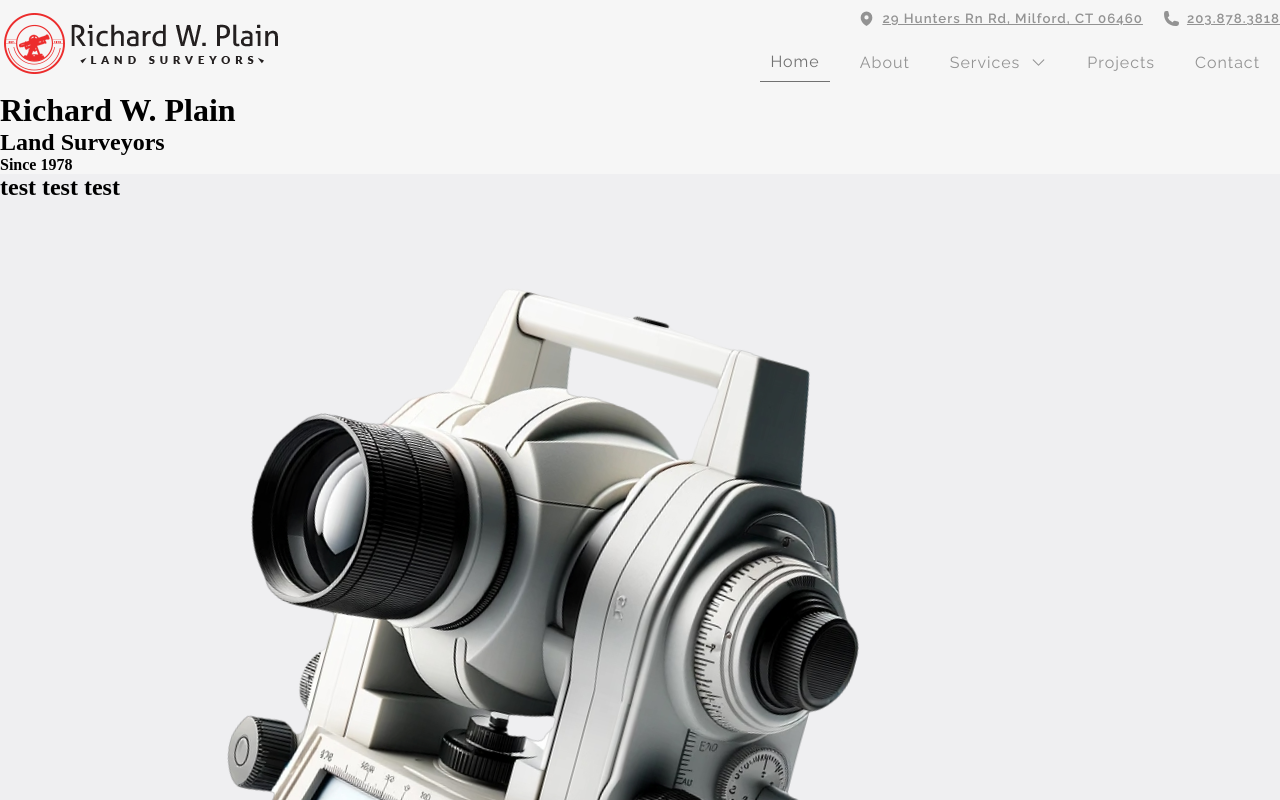
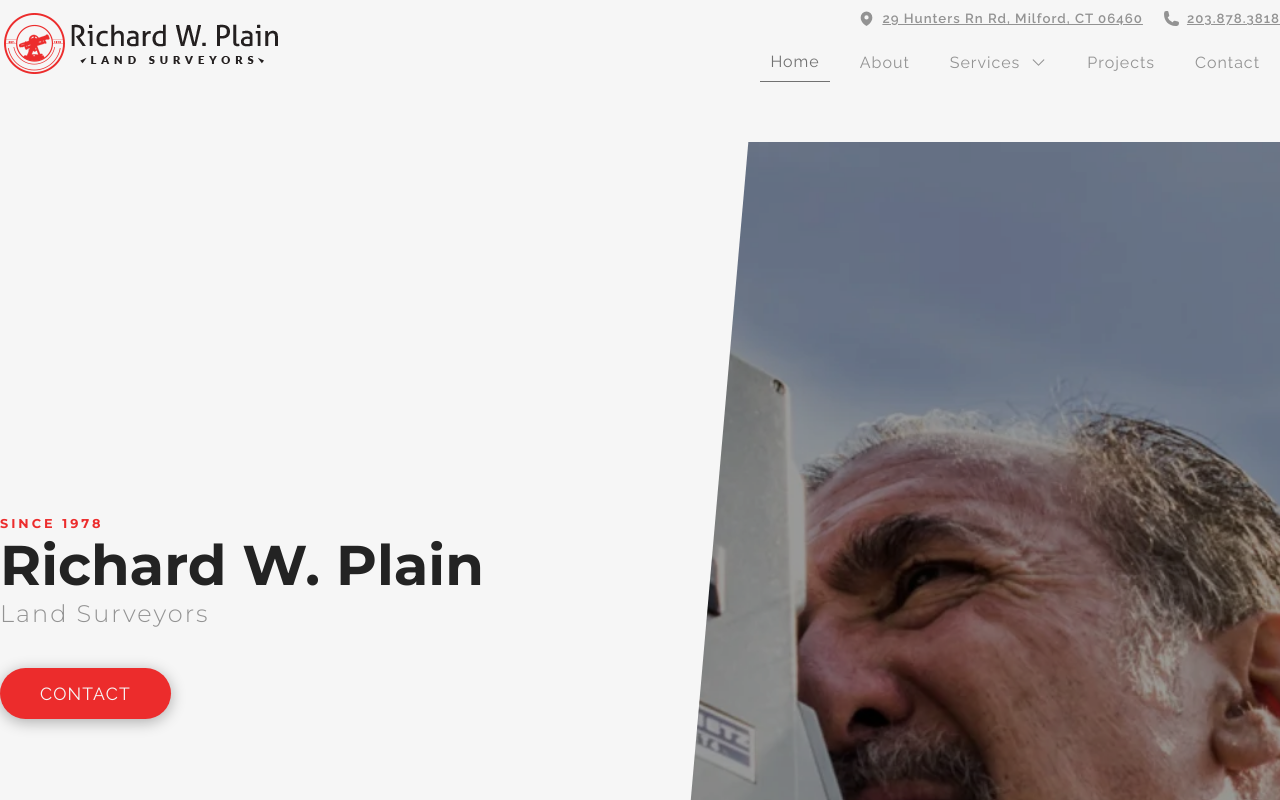
Before and after one commit to APerez89/rp-land-surveyors-lp, a Nuxt app: page / in a window 1280 px wide. Shown: the top 800 px of the page. Built offline with nearby package versions, Linux system fonts and the light colour scheme.

Commit message:
new button component style updates to the welcome page new colors added

```diff
--- /dev/null
+++ b/components/Button.vue
@@ -0,0 +1,47 @@
+<script setup lang="ts">
+defineProps<{
+  message: string
+  link: string
+}>()
+</script>
+
+<template>
+  <div id="button__contain" class="main__contain">
+    <div class="button__wrapper">
+      <nuxt-link :to="link">
+        {{ message }}
+      </nuxt-link>
+    </div>
+  </div>
+</template>
+
+<style lang="scss" scoped>
+#button__contain {
+  margin-top: 25px;
+  .button__wrapper {
+    width: 100%;
+    position: relative;
+
+    a {
+      position: absolute;
+      font-family: 'Raleway', sans-serif;
+      color: var(--light-white);
+      font-size: 1.1rem;
+      padding: 15px 40px;
+      background-color: var(--rp-red);
+      border-radius: 50px;
+      box-shadow: 0px 3px 15px rgba(0,0,0,0.3);
+      text-decoration: none;
+      text-transform: uppercase;
+      letter-spacing: 1.2px;
+      transition: all 0.2s ease-in-out;
+
+      &:hover {
+        background-color: var(--rp-light-red);
+        box-shadow: 0px 3px 15px rgba(0,0,0,0.5);
+        transform: translateY(-5px);
+      }
+    }
+  }
+}
+</style>
--- a/components/Nav.vue
+++ b/components/Nav.vue
@@ -85,8 +85,6 @@
 </template>
 
 <style lang="scss" scoped>
-@import url('https://fonts.googleapis.com/css2?family=Raleway:wght@200;300;400;600&display=swap');
-
 #nav {
   font-family: 'Raleway', sans-serif;
 
--- a/components/Test.vue
+++ b/components/Test.vue
@@ -23,7 +23,8 @@
     width: 100%;
     position: relative;
     img {
-      transform: rotate(15deg);
+      // transform-style: preserve-3d;
+      transform: rotateY(180deg) rotate(15deg);
     }
   }
 }
--- a/components/Welcome.vue
+++ b/components/Welcome.vue
@@ -1,9 +1,17 @@
 <template>
   <div id="welcome__contain" class="main__contain">
     <div class="welcome__wrap">
-      <h1>Richard W. Plain</h1>
-      <h2>Land Surveyors</h2>
-      <h4>Since 1978</h4>
+      <div class="welcome__info">
+        <div class="info__wrap">
+          <h4>Since 1978</h4>
+          <h1>Richard W. Plain</h1>
+          <h2>Land Surveyors</h2>
+        </div>
+        <Button link="contact" message="Contact" />
+      </div>
+      <div class="img__wrap">
+        <div class="dark__bkg"></div>
+      </div>
     </div>
   </div>
 </template>
@@ -12,7 +20,63 @@
 #welcome__contain {
   .welcome__wrap {
     width: 100%;
+    height: 1000px;
+    padding: 50px 0px;
     max-width: var(--max-width);
+    display: grid;
+    grid-template-columns: 1fr 1fr;
+    .welcome__info {
+      display: flex;
+      flex-direction: column;
+      justify-content: center;
+      font-family: 'Montserrat', sans-serif;
+      color: var(--not-black);
+
+      .info__wrap {
+        margin-bottom: 15px;
+
+        h1 {
+          font-size: 3.5rem;
+          font-weight: 700;
+        }
+
+        h2 {
+          color: var(--gray);
+          font-weight: 300;
+          letter-spacing: 2px;
+        }
+
+        h4 {
+          text-transform: uppercase;
+          letter-spacing: 3px;
+          font-size: .8rem;
+          color: var(--rp-red);
+        }
+      }
+    }
+    .img__wrap {
+      position: relative;
+      background-image: url('../public/richard_plain.png');
+      background-size: cover;
+      background-position: 50%;
+      background-repeat: no-repeat;
+      overflow: hidden;
+
+      .dark__bkg {
+        width: 100%;
+        height: 100%;
+        background-color: rgba(0,0,0,0.4);
+      }
+    }
+
+    .img__wrap::before {
+      content: '';
+      position: absolute;
+      transform: translate(-50%, -10%) rotate(5deg);
+      background: var(--light-white);
+      width: 20%;
+      height: 140%;
+    }
   }
 }
 </style>
--- a/layouts/default.vue
+++ b/layouts/default.vue
@@ -37,6 +37,9 @@
 </template>
 
 <style lang="scss">
+@import url('https://fonts.googleapis.com/css2?family=Raleway:wght@200;300;400;600&display=swap');
+@import url('https://fonts.googleapis.com/css2?family=Montserrat:wght@300;500;700&display=swap');
+
 * {
   box-sizing: border-box;
   margin: 0;
@@ -45,7 +48,8 @@
 :root {
   --max-width: 1300px;
   --rp-red: #ec2c2c;
-  --rp-black: #232323;
+  --rp-light-red: #e74949;
+  --not-black: #232323;
   --off-white: #efeff1;
   --light-white: #f6f6f6;
   --gray: #939393;
```
